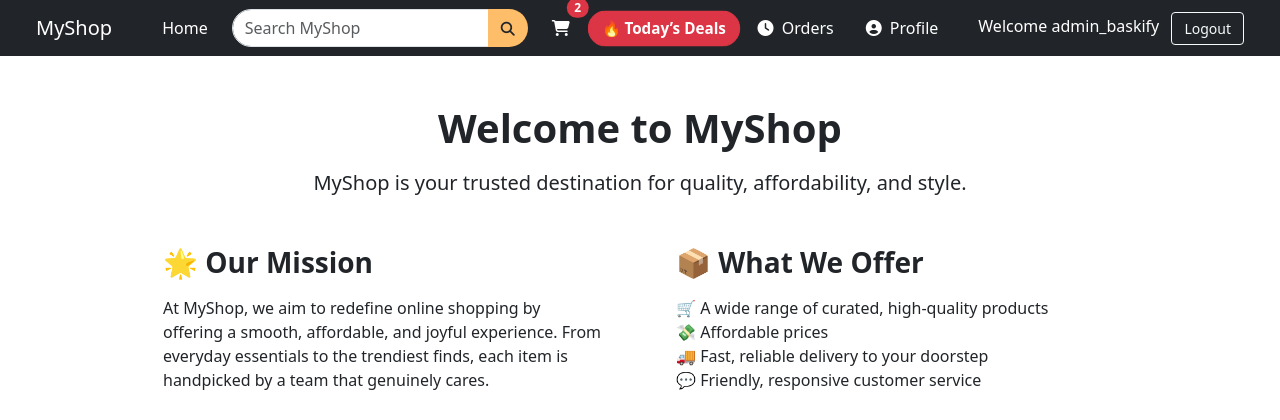
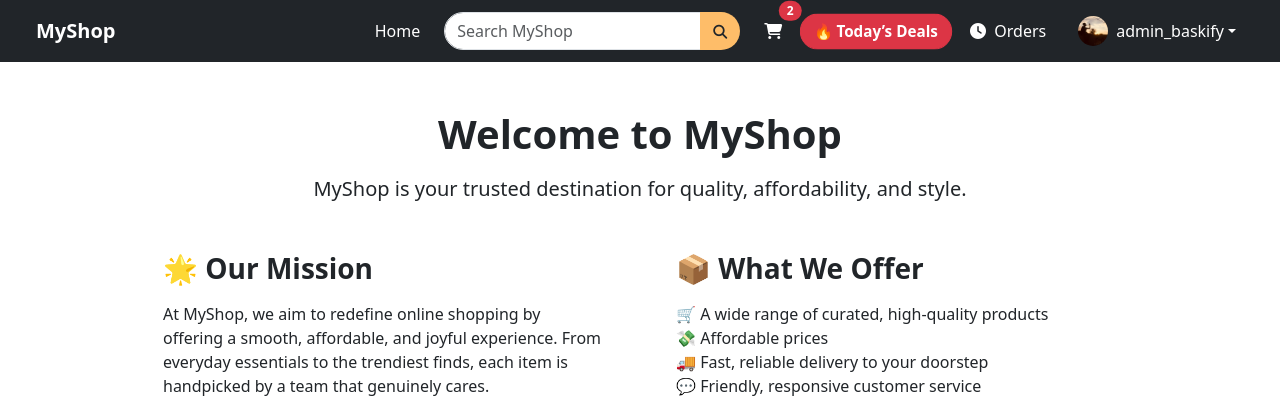
Before and after one commit to Thanurdha/ecommerce-MyShop, a Django app: page /about/ in a window 1280 px wide. Shown: the top 420 px of the page. Run offline with Django 5.2, Linux system fonts and the light colour scheme; a user stored in the database is signed in; data comes from the database, SQL or seed files in the repository; both versions use the stored data as it was after the commit.

Commit message:
updated nav bar

```diff
--- a/store/templates/store/base.html
+++ b/store/templates/store/base.html
@@ -27,9 +27,15 @@
 <!-- Navigation Bar -->
 <nav class="navbar navbar-expand-lg navbar-dark bg-dark px-4 mb-4">
   <div class="container-fluid">
-    <a class="navbar-brand" href="{% url 'home' %}">MyShop</a>
+    <a class="navbar-brand fw-bold" href="{% url 'home' %}">MyShop</a>
+
+    <button class="navbar-toggler" type="button" data-bs-toggle="collapse" data-bs-target="#navbarContent">
+      <span class="navbar-toggler-icon"></span>
+    </button>
+
     <div class="collapse navbar-collapse" id="navbarContent">
       <ul class="navbar-nav ms-auto align-items-center">
+
         <!-- Home -->
         <li class="nav-item me-3">
           <a class="nav-link text-white" href="{% url 'home' %}">Home</a>
@@ -59,7 +65,7 @@
           </a>
         </li>
 
-        <!-- Today's Deals -->
+        <!-- Deals -->
         <li class="nav-item me-3">
           <a href="{% url 'todays_deals' %}" class="btn btn-danger btn-sm rounded-pill fw-bold deals-btn">
             🔥 Today’s Deals
@@ -74,21 +80,24 @@
           </a>
         </li>
 
-        <li class="nav-item me-3">
-  <a class="nav-link text-white" href="{% url 'profile' %}">
-    <i class="fas fa-user-circle me-1"></i> Profile
-  </a>
-</li>
+        <!-- Profile Dropdown -->
+        <li class="nav-item dropdown">
+          <a class="nav-link dropdown-toggle text-white d-flex align-items-center" href="#" id="profileDropdown" role="button" data-bs-toggle="dropdown" aria-expanded="false">
+            <img src="{{ user.profile.profile_image.url|default:'/media/profile_images/default.png' }}" class="rounded-circle me-2" width="30" height="30" style="object-fit: cover;">
+            {{ user.username }}
+          </a>
+          <ul class="dropdown-menu dropdown-menu-end" aria-labelledby="profileDropdown">
+            <li><a class="dropdown-item" href="{% url 'profile' %}"><i class="fas fa-user me-2"></i> View Profile</a></li>
+            <li><hr class="dropdown-divider"></li>
+            <li>
+              <form action="{% url 'logout' %}" method="post" class="px-3">
+                {% csrf_token %}
+                <button type="submit" class="btn btn-outline-danger btn-sm w-100">Logout</button>
+              </form>
+            </li>
+          </ul>
+        </li>
 
-
-        <!-- User + Logout -->
-        <li class="nav-item ms-3">
-          <span class="text-white me-2">Welcome {{ user.username }}</span>
-          <form action="{% url 'logout' %}" method="post" class="d-inline">
-            {% csrf_token %}
-            <button type="submit" class="btn btn-outline-light btn-sm">Logout</button>
-          </form>
-        </li>
         {% else %}
         <!-- Login/Signup -->
         <li class="nav-item ms-3">
```
Also changed, not shown: db.sqlite3.
